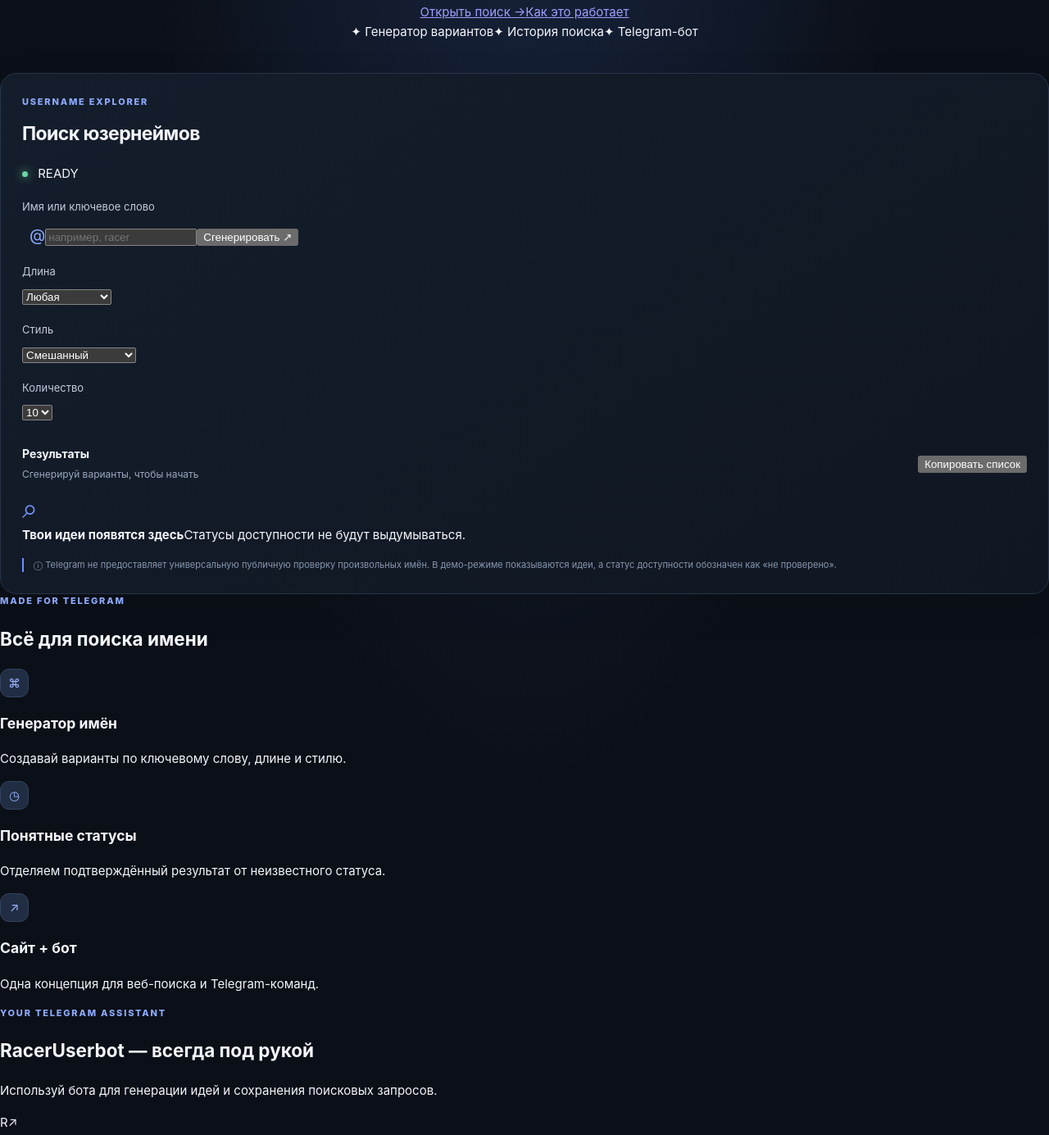
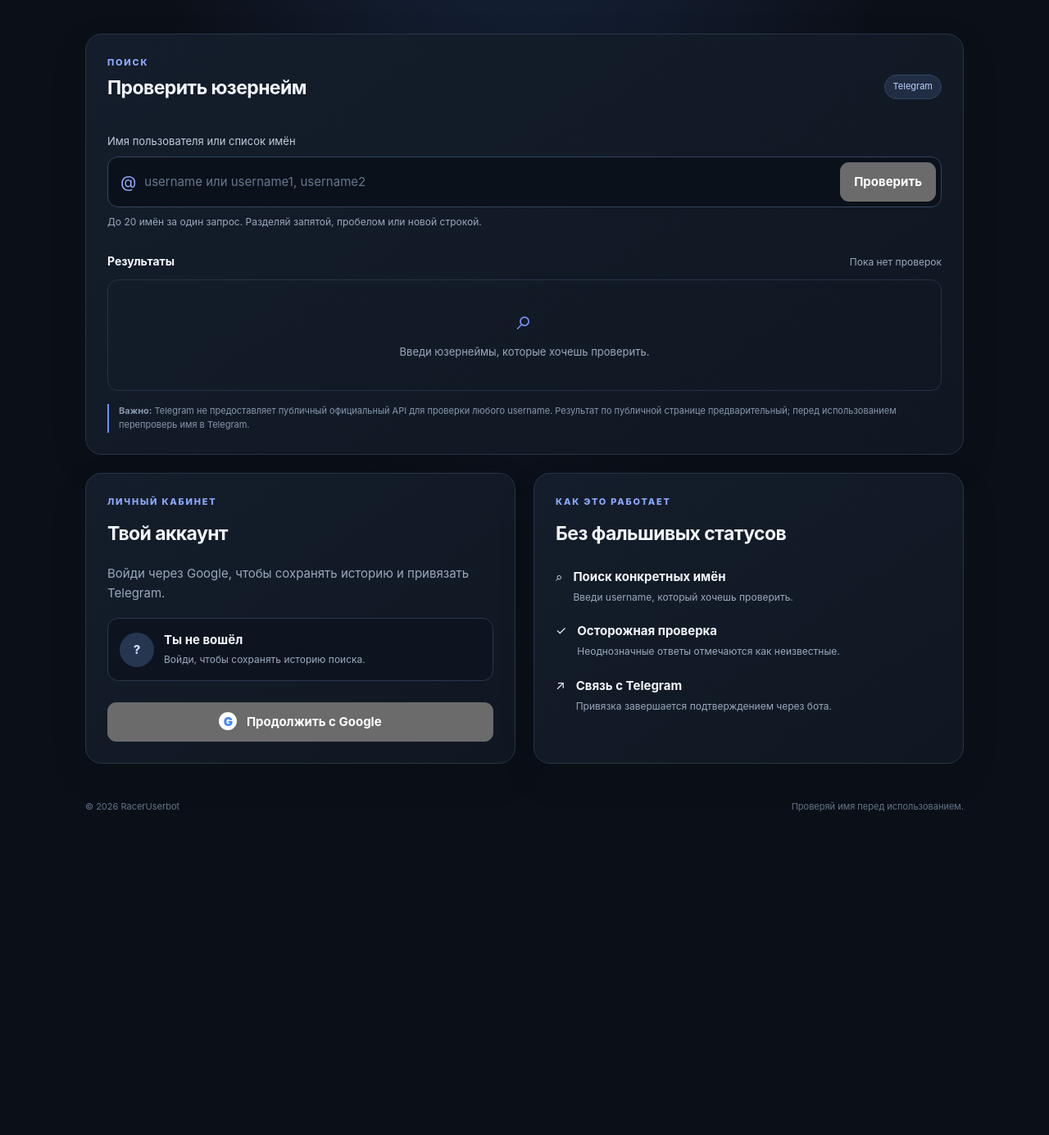
Before and after one commit to suckapupsik-collab/RacerUserbot, a plain HTML site: page web/index.html in a window 1280 px wide. Shown: the part 379-1764 px from the top of the page at 82% size. After the commit the page ends 1405 px from the top, so only its background shows below. Drawn offline with nearby package versions, Linux system fonts and the light colour scheme.

Commit message:
Replace generator UI with username search and account shell

```diff
--- a/web/index.html
+++ b/web/index.html
@@ -1,52 +1,8 @@
 <!doctype html>
-<html lang="ru">
-<head>
-  <meta charset="utf-8"><meta name="viewport" content="width=device-width,initial-scale=1">
-  <meta name="theme-color" content="#0a0b10">
-  <meta name="description" content="RacerUserbot — поиск и организация идей для Telegram-юзернеймов.">
-  <title>RacerUserbot — Username Finder</title>
-  <link rel="stylesheet" href="./style.css">
-</head>
-<body>
-  <div class="glow glow-a"></div><div class="glow glow-b"></div>
-  <header class="topbar">
-    <a class="brand" href="#"><span class="brand-mark">R</span><span>Racer<span class="accent">Userbot</span></span></a>
-    <nav><a href="#finder">Поиск</a><a href="#how">Как работает</a><a href="#bot">Telegram-бот</a></nav>
-    <a class="top-cta" href="#finder">Начать поиск <span>↗</span></a>
-  </header>
-  <main>
-    <section class="hero">
-      <div class="eyebrow"><span class="pulse"></span> TELEGRAM USERNAME TOOLKIT</div>
-      <h1>Найди имя.<br><span class="gradient">Задай стиль.</span></h1>
-      <p class="hero-copy">Генерируй идеи для Telegram-юзернеймов, проверяй варианты и сохраняй подходящие имена в одном месте.</p>
-      <div class="hero-actions"><a class="primary-btn" href="#finder">Открыть поиск <span>→</span></a><a class="quiet-link" href="#how">Как это работает</a></div>
-      <div class="trust-row"><span>✦ Генератор вариантов</span><span>✦ История поиска</span><span>✦ Telegram-бот</span></div>
-    </section>
-    <section id="finder" class="finder panel">
-      <div class="section-head"><div><div class="eyebrow">USERNAME EXPLORER</div><h2>Поиск юзернеймов</h2></div><span class="live-pill"><span class="pulse"></span> READY</span></div>
-      <form id="searchForm">
-        <label for="query">Имя или ключевое слово</label>
-        <div class="search-line"><span class="at">@</span><input id="query" placeholder="например, racer" maxlength="24" autocomplete="off"><button class="primary-btn" type="submit">Сгенерировать <span>↗</span></button></div>
-        <div class="filters">
-          <div><label for="length">Длина</label><select id="length"><option value="any">Любая</option><option value="5">5+ символов</option><option value="8">8+ символов</option><option value="12">12+ символов</option></select></div>
-          <div><label for="style">Стиль</label><select id="style"><option value="mixed">Смешанный</option><option value="clean">Минималистичный</option><option value="bot">С окончанием _bot</option><option value="x">С x / цифрами</option></select></div>
-          <div><label for="count">Количество</label><select id="count"><option>10</option><option>20</option><option>30</option></select></div>
-        </div>
-      </form>
-      <div class="results-head"><div><h3>Результаты</h3><span id="resultCount" class="muted">Сгенерируй варианты, чтобы начать</span></div><button id="copyAll" class="secondary-btn" type="button">Копировать список</button></div>
-      <div id="results" class="results-empty"><div class="empty-icon">⌕</div><strong>Твои идеи появятся здесь</strong><span>Статусы доступности не будут выдумываться.</span></div>
-      <p class="notice">ⓘ Telegram не предоставляет универсальную публичную проверку произвольных имён. В демо-режиме показываются идеи, а статус доступности обозначен как «не проверено».</p>
-    </section>
-    <section id="how" class="features">
-      <div class="section-title"><div class="eyebrow">MADE FOR TELEGRAM</div><h2>Всё для поиска имени</h2></div>
-      <div class="feature-grid">
-        <article class="feature-card"><span class="feature-icon">⌘</span><h3>Генератор имён</h3><p>Создавай варианты по ключевому слову, длине и стилю.</p></article>
-        <article class="feature-card"><span class="feature-icon">◷</span><h3>Понятные статусы</h3><p>Отделяем подтверждённый результат от неизвестного статуса.</p></article>
-        <article class="feature-card"><span class="feature-icon">↗</span><h3>Сайт + бот</h3><p>Одна концепция для веб-поиска и Telegram-команд.</p></article>
-      </div>
-    </section>
-    <section id="bot" class="bot-banner"><div><div class="eyebrow">YOUR TELEGRAM ASSISTANT</div><h2>RacerUserbot — всегда под рукой</h2><p>Используй бота для генерации идей и сохранения поисковых запросов.</p></div><div class="bot-symbol">R<span>↗</span></div></section>
-  </main>
-  <footer><a class="brand" href="#"><span class="brand-mark">R</span><span>Racer<span class="accent">Userbot</span></span></a><span>© 2026 RacerUserbot · Username toolkit</span><a href="#finder">Наверх ↑</a></footer>
-  <script src="./app.js"></script>
-</body></html>
+<html lang="ru"><head><meta charset="utf-8"><meta name="viewport" content="width=device-width,initial-scale=1"><meta name="theme-color" content="#0b0f17"><meta name="description" content="RacerUserbot — поиск и проверка Telegram-юзернеймов"><title>RacerUserbot — поиск юзернеймов</title><link rel="stylesheet" href="./style.css"><script src="https://cdn.jsdelivr.net/npm/@supabase/supabase-js@2"></script><script defer src="./app.js"></script></head>
+<body><div class="shell"><header class="topbar"><a class="brand" href="./"><span class="brand-mark">R</span>Racer<span class="muted">Userbot</span></a><nav><a href="#search">Поиск</a><a href="#account">Аккаунт</a><a href="#admin" id="admin-nav" hidden>Админ-панель</a></nav><button class="button quiet" id="login-top">Войти</button></header>
+<main><section class="hero"><p class="eyebrow">TELEGRAM USERNAME SEARCH</p><h1>Найди <span class="gradient">свободный юзернейм</span></h1><p class="hero-copy">Проверяй конкретные имена — никакой генерации случайных ников. Неоднозначные результаты не выдаются за достоверные.</p></section>
+<section class="panel" id="search"><div class="section-heading"><div><p class="eyebrow">ПОИСК</p><h2>Проверить юзернейм</h2></div><span class="chip">Telegram</span></div><form id="search-form"><label for="username">Имя пользователя или список имён</label><div class="search-row"><span class="at">@</span><input id="username" placeholder="username или username1, username2" maxlength="1000" required><button class="button primary" id="search-button">Проверить</button></div><p class="hint">До 20 имён за один запрос. Разделяй запятой, пробелом или новой строкой.</p></form><div class="results-head"><h3>Результаты</h3><span id="result-count" class="muted">Пока нет проверок</span></div><div id="results" class="results empty"><div class="empty-icon">⌕</div><p>Введи юзернеймы, которые хочешь проверить.</p></div><p class="notice"><b>Важно:</b> Telegram не предоставляет публичный официальный API для проверки любого username. Результат по публичной странице предварительный; перед использованием перепроверь имя в Telegram.</p></section>
+<div class="two-col"><section class="panel" id="account"><p class="eyebrow">ЛИЧНЫЙ КАБИНЕТ</p><h2>Твой аккаунт</h2><p class="muted">Войди через Google, чтобы сохранять историю и привязать Telegram.</p><div id="auth-state" class="auth-state"><span class="avatar">?</span><div><b>Ты не вошёл</b><p>Войди, чтобы открыть личный кабинет.</p></div></div><button class="button primary wide" id="login-google"><span class="google-g">G</span> Продолжить с Google</button><button class="button quiet wide" id="logout" hidden>Выйти</button><div id="account-actions" hidden><button class="button secondary wide" id="link-telegram">Привязать Telegram</button><p id="telegram-state" class="hint">Telegram не привязан.</p><div id="history" class="history"></div></div></section>
+<section class="panel"><p class="eyebrow">КАК ЭТО РАБОТАЕТ</p><h2>Без фальшивых статусов</h2><ul class="feature-list"><li><span>⌕</span><div><b>Поиск конкретных имён</b><p>Введи username, который хочешь проверить.</p></div></li><li><span>✓</span><div><b>Осторожная проверка</b><p>Неоднозначные ответы отмечаются как неизвестные.</p></div></li><li><span>↗</span><div><b>Связь с Telegram</b><p>Привязка завершается подтверждением через бота.</p></div></li></ul></section></div>
+<section class="panel admin-panel" id="admin" hidden><div class="section-heading"><div><p class="eyebrow">УПРАВЛЕНИЕ</p><h2>Админ-панель</h2></div><span class="chip">Основатель</span></div><p class="muted">Основатель: suckapupsik@gmail.com. Доступ определяется ролью в базе, а не текстом на странице.</p><div class="admin-grid"><div class="stat"><span>Пользователи</span><b id="stat-users">—</b></div><div class="stat"><span>Поиски</span><b id="stat-searches">—</b></div><div class="stat"><span>Привязки Telegram</span><b id="stat-telegram">—</b></div></div><div class="table-wrap"><table><thead><tr><th>Email</th><th>Роль</th><th>Telegram</th><th>Создан</th></tr></thead><tbody id="admin-users"><tr><td colspan="4">Войди как основатель, чтобы увидеть данные.</td></tr></tbody></table></div></section><div id="toast" class="toast" role="status"></div></main><footer><span>© <span id="year"></span> RacerUserbot</span><span>Проверяй имя перед использованием.</span></footer></div></body></html>
```
